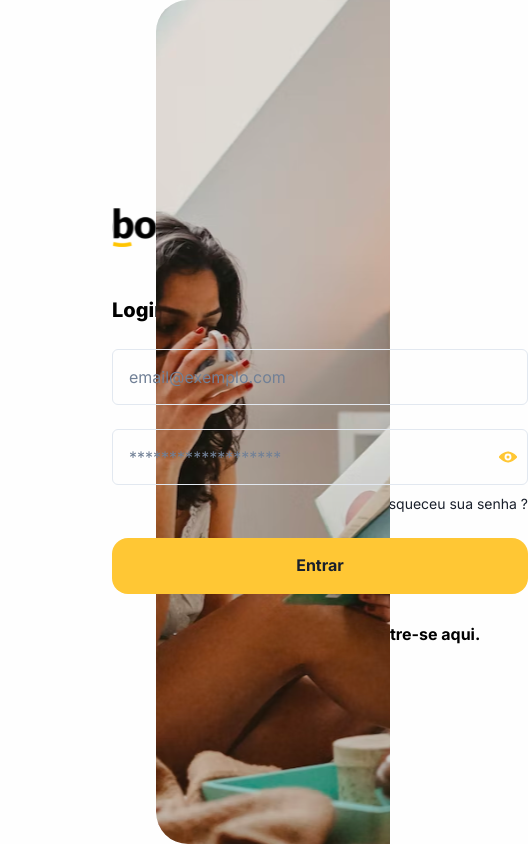
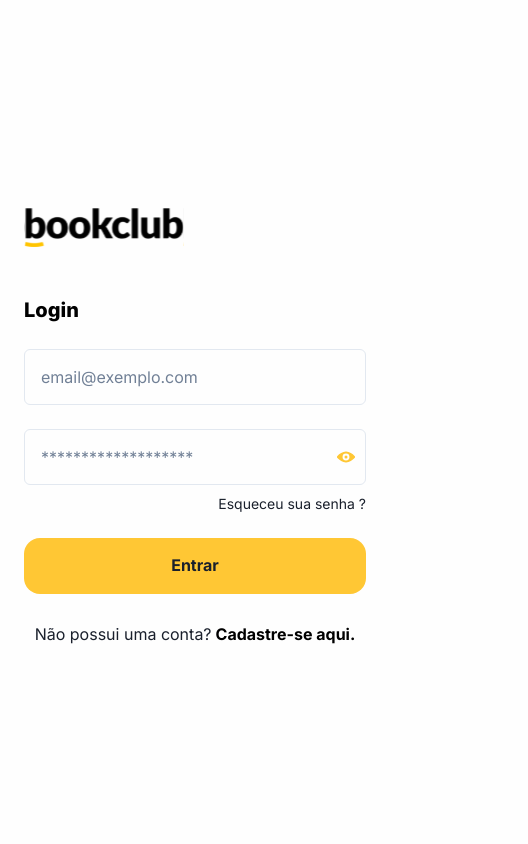
Before and after one commit to Arndt-Samuel/bookclub-frontend, a React (Create React App) app: page / in a window 390 px wide. Shown: the whole page, 528 px wide, since content can reach past the window. Built offline with nearby package versions, Linux system fonts and the light colour scheme.

Commit message:
feat: implement responsiveness

```diff
--- a/src/modules/unauthenticated/screens/Login/index.js
+++ b/src/modules/unauthenticated/screens/Login/index.js
@@ -5,13 +5,14 @@
   return (
         <Flex flexDir='row' w='100vw' h='100vh'>
             <Flex
-                alignItems='flex-start'
+                alignItems={['center', 'flex-start']}
                 justifyContent='center'
-                paddingLeft='112px'
+                paddingLeft={['0px', '0px', '0px', '112px']}
+                padding={['24px', '48px', '80px', '0px']}
                 flexDir='column'
-                w='40%'
+                w={['100%', '100%', '100%', '40%']}
                 h='100%'>
-                    <Flex flexDir='column' w='416px' >
+                    <Flex flexDir='column' w={['100%', '100%', '100%', '416px']} >
                         <Image src='/img/logo.svg' alt='BookClub Logo'w='160px' h='48px'/>
                         <Text.ScreenTitle mt='48px'>Login</Text.ScreenTitle>
                         <Input mt='24px' placeholder='email@exemplo.com'/>
@@ -24,7 +25,7 @@
                     </Flex>
             </Flex>
             <Flex
-                w='60%'
+                w={['0%', '0%', '0%', '60%']}
                 h='100%'
                 backgroundImage="url('/img/auth_background.svg')"
                 backgroundSize="cover"
```
